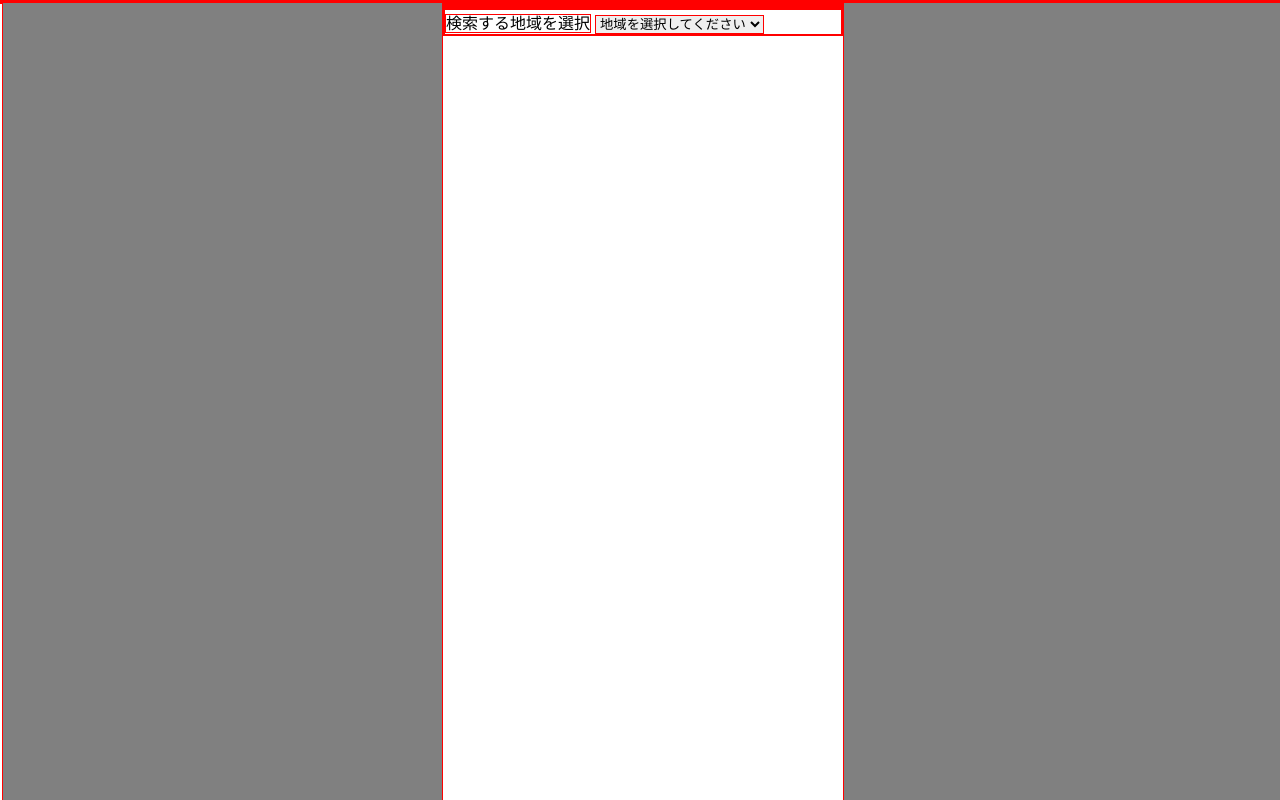
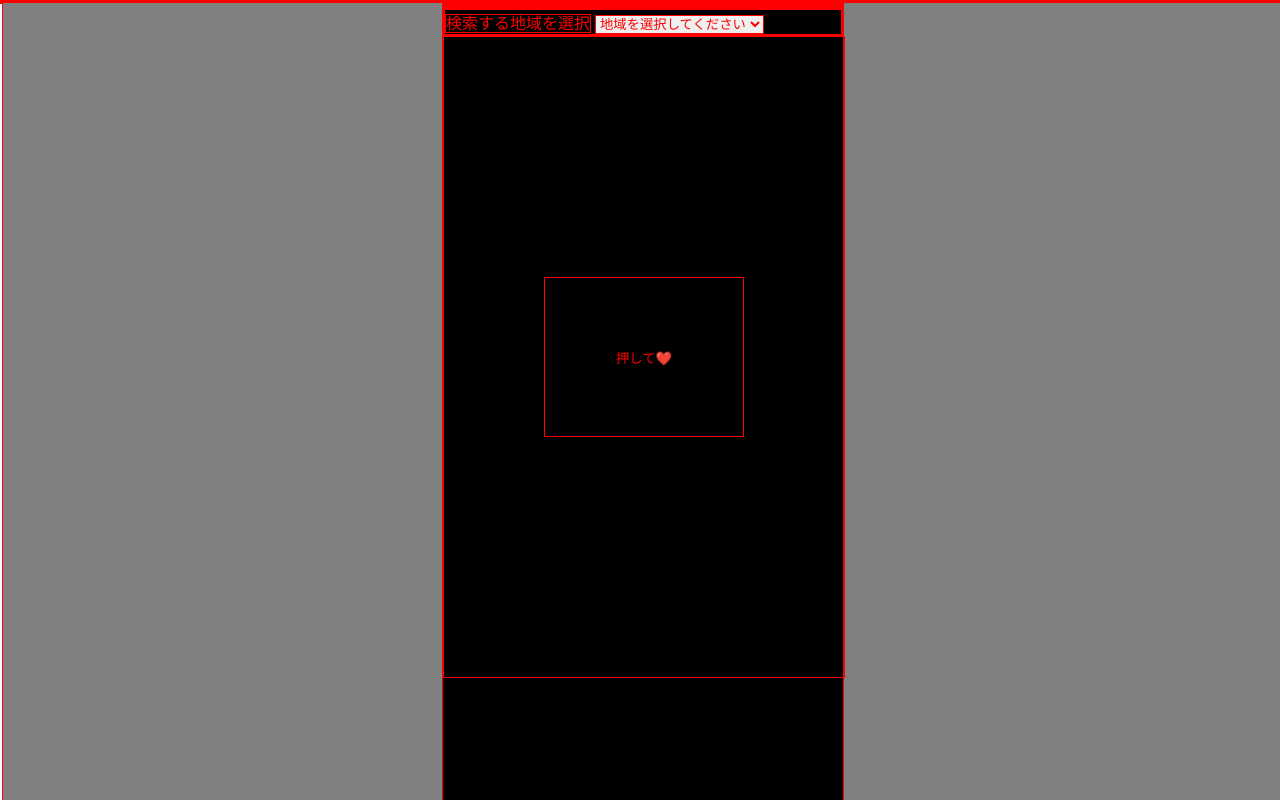
Before and after one commit to yuuta-0509/message.App, a plain HTML site: page index.html in a window 1280 px wide. Drawn offline with Linux system fonts and the light colour scheme; a web font is replaced by a local one.

Commit message:
ホラー要素追加

```diff
--- a/app.js
+++ b/app.js
@@ -45,3 +45,9 @@ selectElement.addEventListener("change", function() {
 });
 
         // var apiUrl = `http://api.openweathermap.org/data/2.5/weather?id=${cityId}&units=metric&appid=${apiKey}`;
+
+var button = document.getElementById('button');
+var image = document.getElementById('image-div');
+button.addEventListener('click',function(){
+    image.style.display = 'block';
+})
--- a/index.html
+++ b/index.html
@@ -35,6 +35,12 @@
           </select>
         </div>
       </div>
+      <div class="button-div">
+        <button id="button">押して❤️</button>
+        <div class="image-div" id="image-div">
+          <img src="https://static.curazy.com/cinema/wp-content/uploads/sites/2/2018/01/0575821_pixta_12857160_M-600x315.jpg" alt="">
+        </div>
+      </div>
     </div>
   </div>
   <script src="app.js"></script>
--- a/styles.css
+++ b/styles.css
@@ -5,6 +5,7 @@
   font-weight: 400;
   font-style: normal;
   border: solid 0.01px red;
+  color: red;
 }
 
 #all {
@@ -17,10 +18,29 @@
   width: 50vh;
   height: 100vh;
   margin: 0 auto;
-  background-color: white;
+  background-color: black;
 }
 @media screen and (max-width : 500px ) {
   .responsive {
     width: 100vw;
   }
 }
+.button-div {
+  width: 100%;
+  height: 80vh;
+  display: flex;
+  justify-content: center;
+  align-items: center;
+}
+#button {
+  width: 50%;
+  height: 20vh;
+  background-color: black;
+}
+
+img {
+  width: 100vw;
+}
+.image-div {
+  display: none;
+}
```
